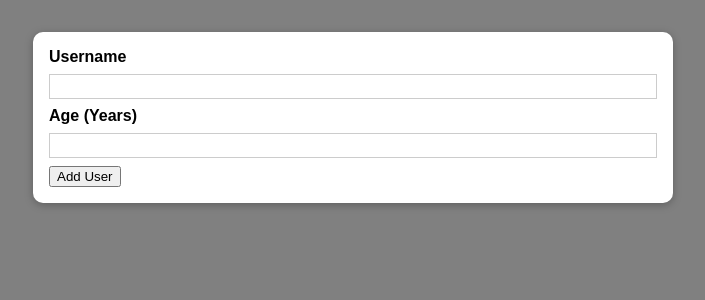
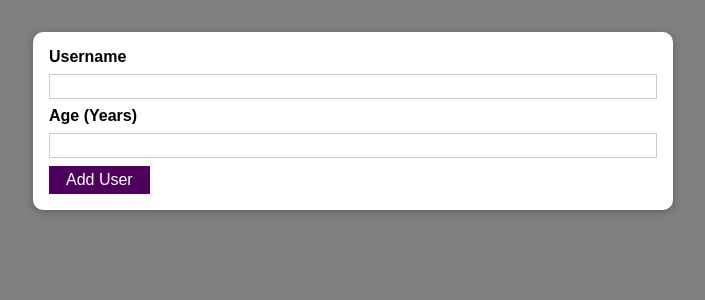
Before and after one commit to VolkanGurbuz/UserSystem, a React (Create React App) app: page / in a window 1280 px wide. Shown: the top 300 px of the page, without its empty margins (287-992 px from the left). Built offline with nearby package versions, Linux system fonts and the light colour scheme.

Commit message:
adding a re-usable button component

```diff
--- /dev/null
+++ b/src/components/UI/Button.js
@@ -0,0 +1,12 @@
+import React from "react";
+import classes from "./Button.module.css";
+
+const Button = (props) => {
+    return (<button className={classes.button} type={props.type || 'button'}
+                    onClick={props.onClick}>{props.children}</button>
+    );
+
+}
+
+
+export default Button;
--- /dev/null
+++ b/src/components/UI/Button.module.css
@@ -0,0 +1,18 @@
+.button {
+    font: inherit;
+    border: 1px solid #4f005f;
+    background: #4f005f;
+    color: white;
+    padding: 0.25rem 1rem;
+    cursor: pointer;
+}
+
+.button:hover,
+.button:active {
+    background: #741188;
+    border-color: #741188;
+}
+
+.button:focus {
+    outline: none;
+}
--- a/src/components/Users/AddUser.js
+++ b/src/components/Users/AddUser.js
@@ -1,6 +1,7 @@
 import React from "react";
 import Card from "../UI/Card";
 import classes from "./AddUser.module.css";
+import Button from "../UI/Button";
 
 const AddUser = props => {
 
@@ -17,7 +18,7 @@
                 <input id="username" type="text"/>
                 <label htmlFor="age">Age (Years)</label>
                 <input id="age" type="number"/>
-                <button type="submit">Add User</button>
+                <Button type="submit">Add User</Button>
             </form>
         </Card>);
 
```
